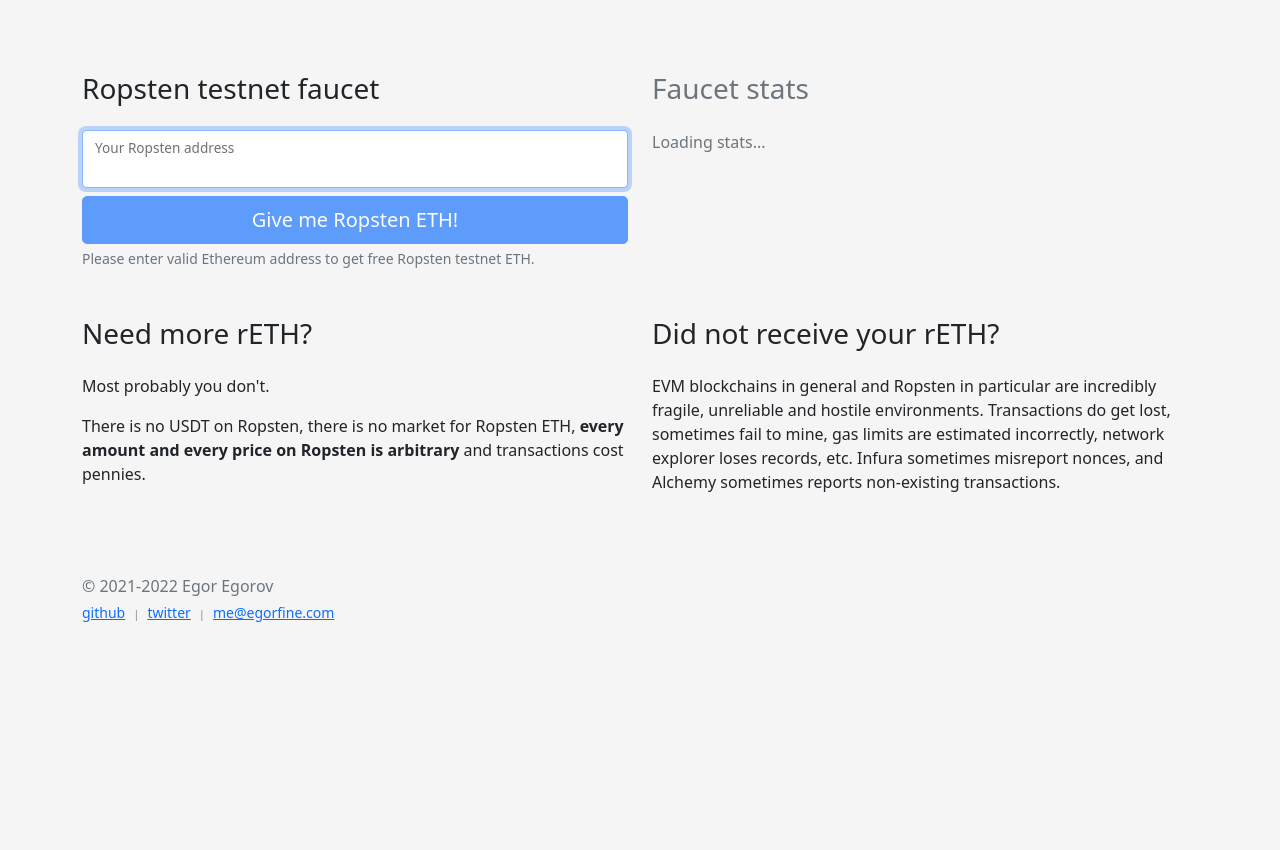
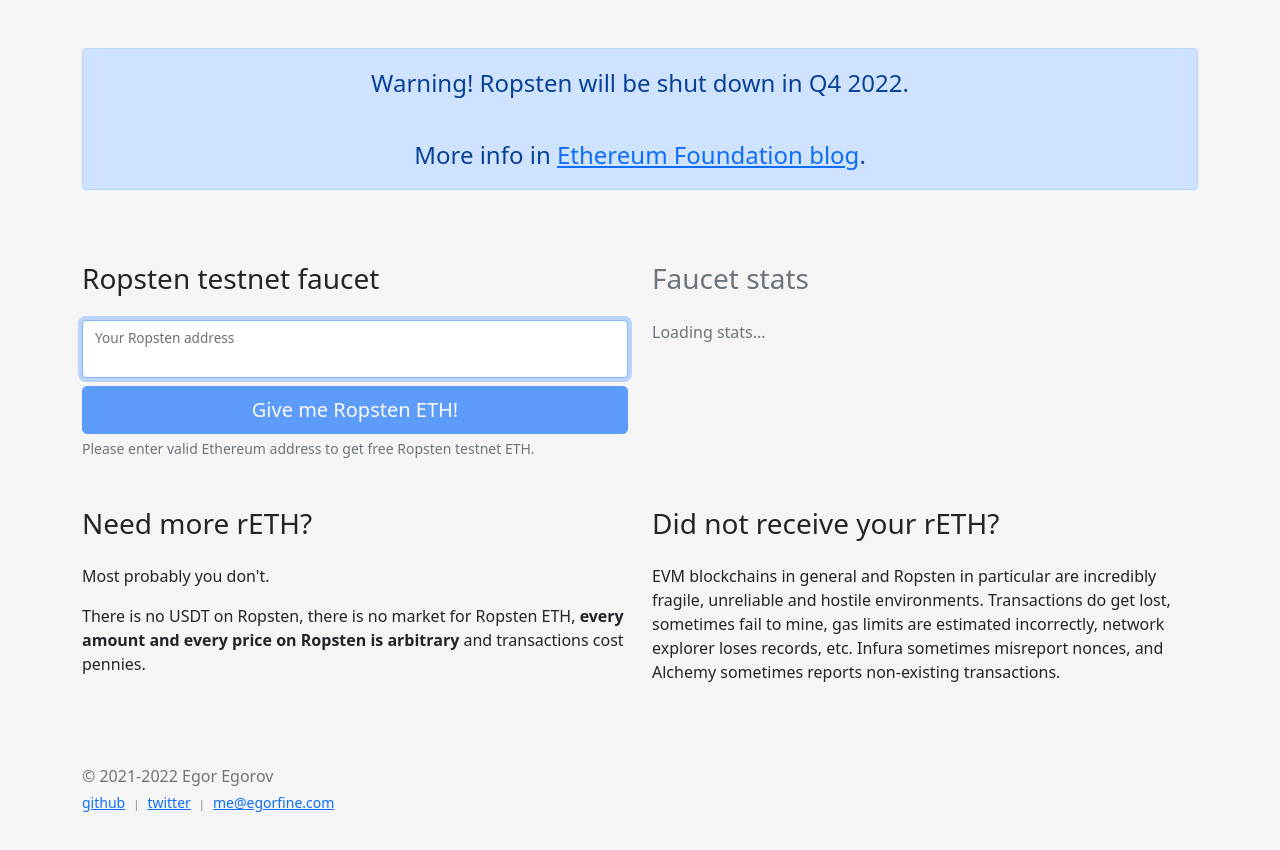
Before and after one commit to egorFiNE/ropstenfaucet, a Vue app in the folder frontend/: page / in a window 1280 px wide. Shown: the top 850 px of the page. Before the commit the page ends 800 px from the top, so only its background shows below. Built offline with nearby package versions, Linux system fonts and the light colour scheme; no server answers.

Commit message:
depreciation announcement

```diff
--- a/frontend/src/App.vue
+++ b/frontend/src/App.vue
@@ -1,14 +1,11 @@
 <template>
 <main class="container mt-5">
 
-	<!--
   <div class="alert alert-primary fs-4 text-center my-5">
-    Warning!
-    Ropsten will be the first longstanding testnet to run through The Merge at around June 8th.
+    Warning! Ropsten will be shut down in Q4 2022.
     <br/><br/>
-    More info in <a href="https://blog.ethereum.org/2022/05/30/ropsten-merge-announcement/">Ethereum Foundation blog</a>.
+    More info in <a href="https://blog.ethereum.org/2022/06/21/testnet-deprecation/">Ethereum Foundation blog</a>.
   </div>
-	-->
 
   <div class="row">
     <div class="col-md-6 my-4 col-sm-12">
```
